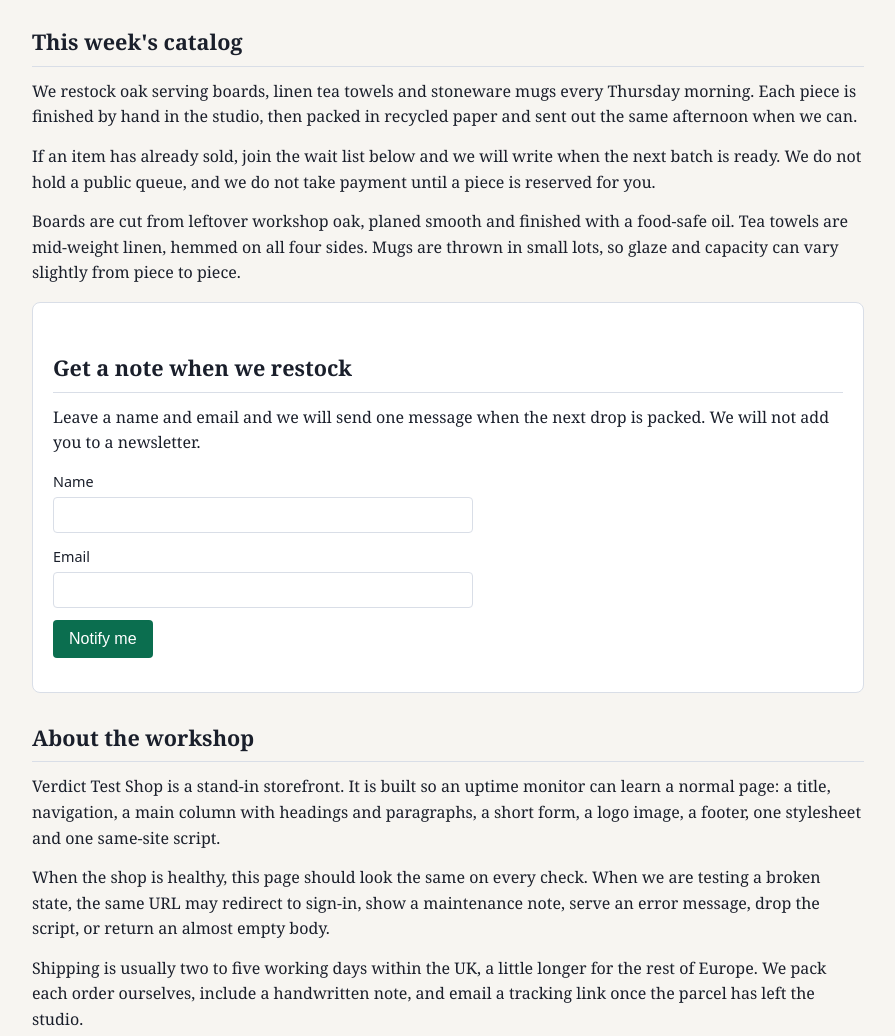
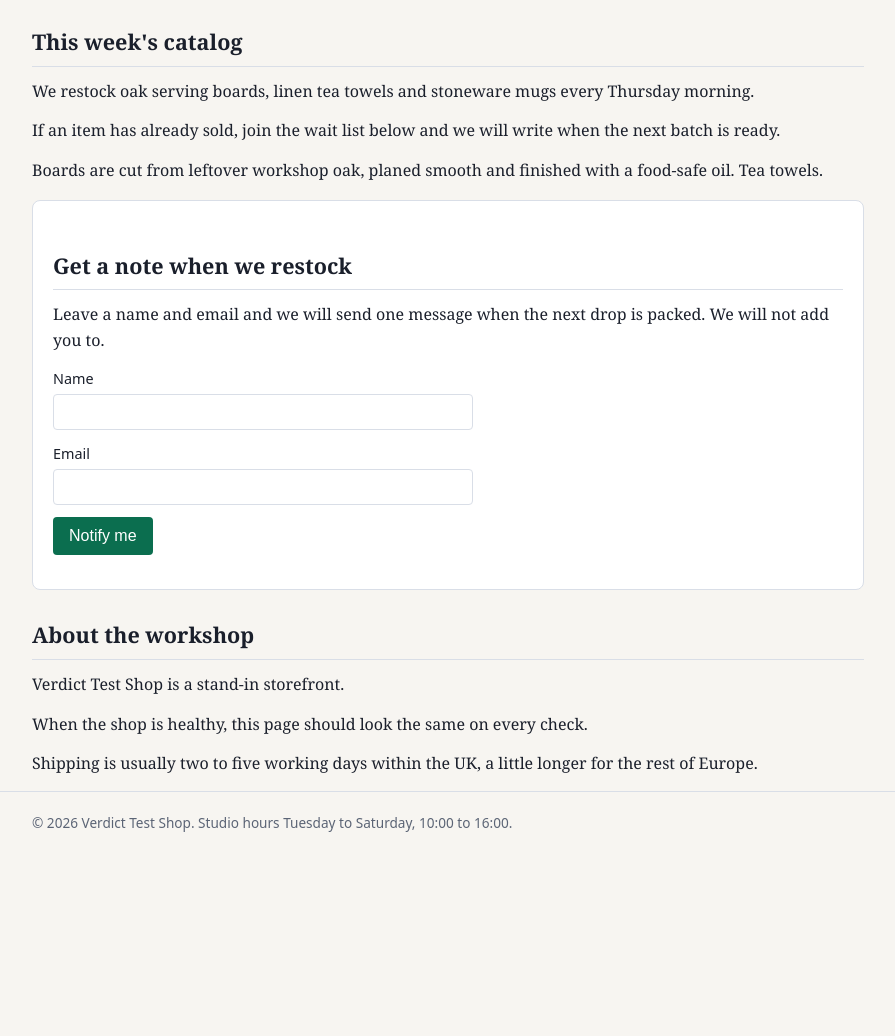
Before and after one commit to Pingara/Pingara.github.io, a plain HTML site: page index.html in a window 1280 px wide. Shown: the part 233-1269 px from the top of the page, without its empty margins (192-1087 px from the left). After the commit the page ends 1112 px from the top, so only its background shows below. Drawn offline with Linux system fonts and the light colour scheme.

Commit message:
mode: shrink-b

```diff
--- a/index.html
+++ b/index.html
@@ -27,12 +27,12 @@
 
     <section id="catalog">
       <h2>This week's catalog</h2>
-      <p>We restock oak serving boards, linen tea towels and stoneware mugs every Thursday morning. Each piece is finished by hand in the studio, then packed in recycled paper and sent out the same afternoon when we can.</p>
-      <p>If an item has already sold, join the wait list below and we will write when the next batch is ready. We do not hold a public queue, and we do not take payment until a piece is reserved for you.</p>
-      <p>Boards are cut from leftover workshop oak, planed smooth and finished with a food-safe oil. Tea towels are mid-weight linen, hemmed on all four sides. Mugs are thrown in small lots, so glaze and capacity can vary slightly from piece to piece.</p>
+      <p>We restock oak serving boards, linen tea towels and stoneware mugs every Thursday morning.</p>
+      <p>If an item has already sold, join the wait list below and we will write when the next batch is ready.</p>
+      <p>Boards are cut from leftover workshop oak, planed smooth and finished with a food-safe oil. Tea towels.</p>
       <div class="card">
         <h2>Get a note when we restock</h2>
-        <p>Leave a name and email and we will send one message when the next drop is packed. We will not add you to a newsletter.</p>
+        <p>Leave a name and email and we will send one message when the next drop is packed. We will not add you to.</p>
         <form id="notify-form" action="/" method="post">
           <label>Name
             <input type="text" name="name" autocomplete="name" required>
@@ -48,9 +48,9 @@
 
     <section id="about">
       <h2>About the workshop</h2>
-      <p>Verdict Test Shop is a stand-in storefront. It is built so an uptime monitor can learn a normal page: a title, navigation, a main column with headings and paragraphs, a short form, a logo image, a footer, one stylesheet and one same-site script.</p>
-      <p>When the shop is healthy, this page should look the same on every check. When we are testing a broken state, the same URL may redirect to sign-in, show a maintenance note, serve an error message, drop the script, or return an almost empty body.</p>
-      <p>Shipping is usually two to five working days within the UK, a little longer for the rest of Europe. We pack each order ourselves, include a handwritten note, and email a tracking link once the parcel has left the studio.</p>
+      <p>Verdict Test Shop is a stand-in storefront.</p>
+      <p>When the shop is healthy, this page should look the same on every check.</p>
+      <p>Shipping is usually two to five working days within the UK, a little longer for the rest of Europe.</p>
     </section>
   </main>
   <footer>
```
